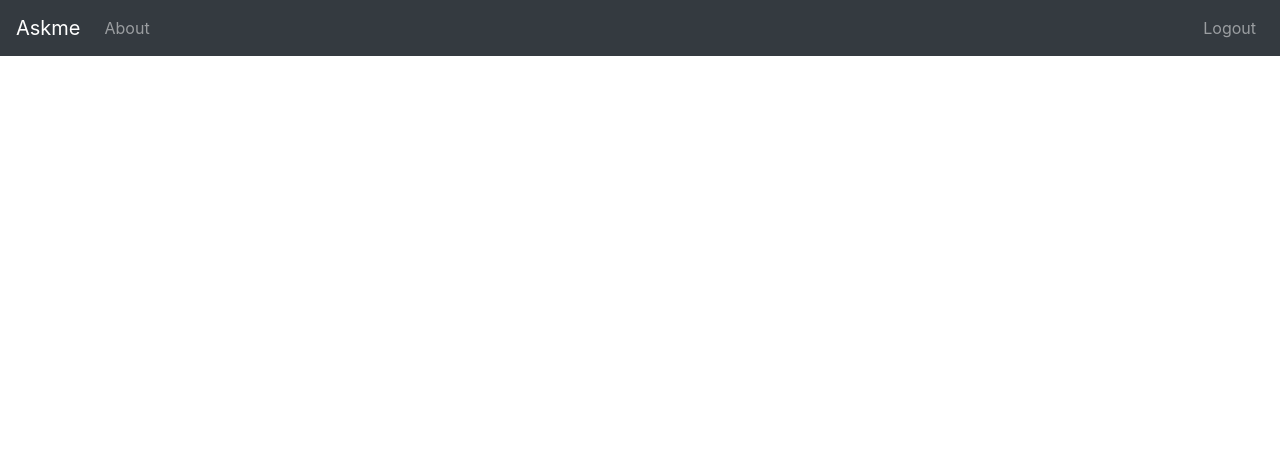
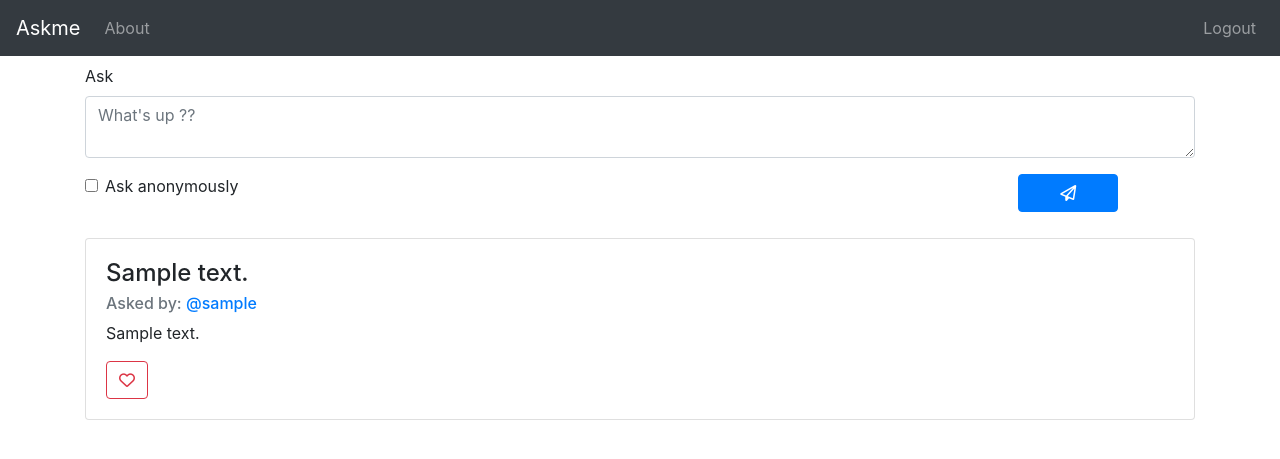
Before and after one commit to khristovv/askme, a Django app: template askme/users/templates/users/profile.html in a window 1280 px wide. Shown: the top 459 px of the page. Run offline with Django 3.2, Linux system fonts and the light colour scheme; the template is opened without the code that fills it: values that come from a table or form of the project are taken from there, others are empty; tables that the repository leaves empty hold one stand-in row (values such as "Sample post"); some libraries are stand-ins or nearby versions.

Commit message:
initial implemenation for the user's profile board, tests to be added

```diff
--- a/askme/askme/settings.py
+++ b/askme/askme/settings.py
@@ -38,10 +38,14 @@ INSTALLED_APPS = [
     'django.contrib.messages',
     'django.contrib.staticfiles',
 
+    'crispy_forms',
+
     'users.apps.UsersConfig',
     'questions.apps.QuestionsConfig',
     'core.apps.CoreConfig',
 ]
+
+CRISPY_TEMPLATE_PACK = 'bootstrap4'
 
 AUTH_USER_MODEL = 'users.User'
 
@@ -120,7 +124,7 @@ USE_L10N = True
 USE_TZ = True
 
 
-LOGIN_REDIRECT_URL = 'profile'  # will look in urls
+LOGIN_REDIRECT_URL = '/'  # will look in urls
 
 # Static files (CSS, JavaScript, Images)
 # https://docs.djangoproject.com/en/3.0/howto/static-files/
--- a/askme/askme/urls.py
+++ b/askme/askme/urls.py
@@ -20,6 +20,7 @@ from django.urls import path, re_path
 
 from users import views as user_views
 from core import views as core_views
+# from questions import views as question_views
 
 urlpatterns = [
     path('', core_views.home, name='index'),
@@ -27,6 +28,6 @@ urlpatterns = [
     path('register/', user_views.register, name='register'),
     path('login/', auth_views.LoginView.as_view(template_name='users/login.html'), name='login'),
     path('logout/', auth_views.LogoutView.as_view(template_name='users/logout.html'), name='logout'),
-    path('profile/', user_views.profile, name='profile'),
-    re_path('^activate/(?P<uidb64>[0-9A-Za-z_\-]+)/(?P<token>[0-9A-Za-z]{1,13}-[0-9A-Za-z]{1,20})/$', user_views.activate_account, name='activate')
+    re_path(r'^profiles/(?P<username>[\w.-_]+)/$', user_views.profile, name='profile'),
+    re_path(r'^activate/(?P<uidb64>[0-9A-Za-z_\-]+)/(?P<token>[0-9A-Za-z]{1,13}-[0-9A-Za-z]{1,20})/$', user_views.activate_account, name='activate')
 ]
--- a/askme/core/static/core/styles.css
+++ b/askme/core/static/core/styles.css
@@ -24,3 +24,13 @@ h5 {
   border-top: 3px solid #fff;
   width: 80px;
 }
+
+
+#id_question_text{
+    min-height: 40px;
+    max-height: 80px;
+}
+
+.asteriskField {
+    display: none;
+}
--- a/askme/core/templates/core/base.html
+++ b/askme/core/templates/core/base.html
@@ -8,6 +8,8 @@
     <!-- CSS Bootstrap CDN -->
     <link rel="stylesheet" href="https://stackpath.bootstrapcdn.com/bootstrap/4.4.1/css/bootstrap.min.css" integrity="sha384-Vkoo8x4CGsO3+Hhxv8T/Q5PaXtkKtu6ug5TOeNV6gBiFeWPGFN9MuhOf23Q9Ifjh" crossorigin="anonymous">
     <link rel="stylesheet" type="text/css" href="{% static 'core/styles.css' %}">
+    <!--FontAwesome embed url-->
+    <script src="https://kit.fontawesome.com/a338d31042.js" crossorigin="anonymous"></script>
 </head>
 <body>
     <header>
@@ -27,6 +29,5 @@
     <script src="https://code.jquery.com/jquery-3.4.1.slim.min.js" integrity="sha384-J6qa4849blE2+poT4WnyKhv5vZF5SrPo0iEjwBvKU7imGFAV0wwj1yYfoRSJoZ+n" crossorigin="anonymous"></script>
     <script src="https://cdn.jsdelivr.net/npm/popper.js@1.16.0/dist/umd/popper.min.js" integrity="sha384-Q6E9RHvbIyZFJoft+2mJbHaEWldlvI9IOYy5n3zV9zzTtmI3UksdQRVvoxMfooAo" crossorigin="anonymous"></script>
     <script src="https://stackpath.bootstrapcdn.com/bootstrap/4.4.1/js/bootstrap.min.js" integrity="sha384-wfSDF2E50Y2D1uUdj0O3uMBJnjuUD4Ih7YwaYd1iqfktj0Uod8GCExl3Og8ifwB6" crossorigin="anonymous"></script>
-
 </body>
 </html>
--- a/askme/core/views.py
+++ b/askme/core/views.py
@@ -3,5 +3,7 @@ from django.shortcuts import render, redirect
 
 def home(request):
     if request.user.is_authenticated:
-        return redirect('profile')
+        return redirect(
+            'profile',  # a view name
+            username=request.user.username)
     return render(request, 'core/home.html')
--- /dev/null
+++ b/askme/questions/forms.py
@@ -0,0 +1,19 @@
+from django import forms
+
+
+class PostQuestionForm(forms.Form):
+    question_text = forms.CharField(
+        widget=forms.Textarea(
+            attrs={
+                "rows": 2,
+                "placeholder": "What's up ??"
+            }
+        ),
+        max_length=512,
+        label="Ask",
+    )
+
+    is_anonymous = forms.BooleanField(
+        required=False,
+        label="Ask anonymously"
+    )
--- /dev/null
+++ b/askme/questions/templates/questions/post_question.html
@@ -0,0 +1,17 @@
+{% load crispy_forms_tags %}
+<form method="post">
+    {% csrf_token %}
+    <div class="form-group mt-2">
+        {{form.question_text|as_crispy_field }}
+    </div>
+    <div class="form-row">
+        <div class="form-group col-md-10">
+            {{form.is_anonymous|as_crispy_field }}
+        </div>
+        <div class="form-group col-md-2">
+            <button type="submit" class="btn btn-primary" style="width: 100px;">
+                <i class="far fa-paper-plane"></i>
+            </button>
+        </div>
+    </div>
+</form>
--- /dev/null
+++ b/askme/questions/templates/questions/question.html
@@ -0,0 +1,12 @@
+<article class="card mt-2 mb-2">
+    <div class="card-body">
+        <h4 class="card-title">{{question.content}}</h4>
+        <h6 class="card-subtitle mb-2 text-muted">
+            Asked by: <a href={% url "profile" question.asked_by %}>@{{question.asked_by}}</a>
+        </h6>
+        <p class="card-text">{{question.answer.content}}</p>
+        <button type="button" class="btn btn-outline-danger">
+            <i class="far fa-heart"></i>
+        </button>
+    </div>
+</article>
--- a/askme/users/models.py
+++ b/askme/users/models.py
@@ -11,7 +11,7 @@ from .validators import UsernameValidator
 # TODO: add more fields to Profile
 # TODO: add version control
 
-# asd1@mail.com - pass: SOMEc00lP@ssW
+# asd@mail.com - pass: SOMEc00lP@ssW
 
 
 class User(AbstractUser):
@@ -41,7 +41,14 @@ class User(AbstractUser):
     objects = UserManager()
 
     def __str__(self):
-        return f"{self.email} - joined on: {self.date_joined}"
+        return f"{self.username}"
+
+    def get_answered_questions(self):
+        return self.questions_received.filter(
+            answer__isnull=False, hidden=False)
+
+    def get_unanswered_questions(self):
+        return self.questions_received.filter(answer__isnull=True)
 
 
 class Profile(models.Model):
--- a/askme/users/templates/users/profile.html
+++ b/askme/users/templates/users/profile.html
@@ -3,4 +3,14 @@
     {% include "core/navbar.html" %}
 {% endblock %}
 {% block content %}
+<div class="container">
+    <div class=".row">
+        {% include "questions/post_question.html" %}
+    </div>
+    {% for question in questions %}
+    <div class=".row">
+        {% include "questions/question.html" %}
+    </div>
+    {% endfor %}
+</div>
 {% endblock %}
```
Also changed, not shown: askme/questions/views.py (+20 -2 lines), askme/users/views.py (+35 -2 lines).
